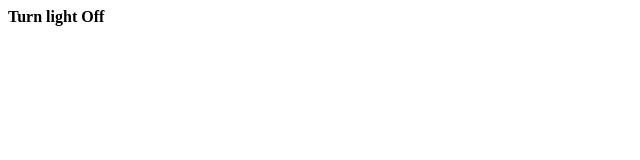
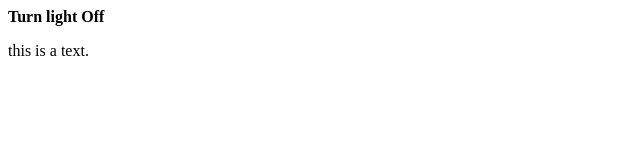
Before and after one commit to FaFa987/javascript-lexicon, a plain HTML site: page index.html in a window 1280 px wide. Shown: the full height of the page, 0-640 px from the left. Drawn offline with Linux system fonts and the light colour scheme.

Commit message:
mainEl.appendChild(pEl);

```diff
--- a/index.html
+++ b/index.html
@@ -13,6 +13,11 @@
         const mainElement = document.getElementById("main");
         mainElement.innerHTML= "<b>Turn light Off</b>"
 
+        const pElement = document.createElement("p");
+        pElement.innerHTML = "this is a text.";
+
+        mainElement.appendChild(pElement);
+
     </script>
 </body>
 </html>
```
